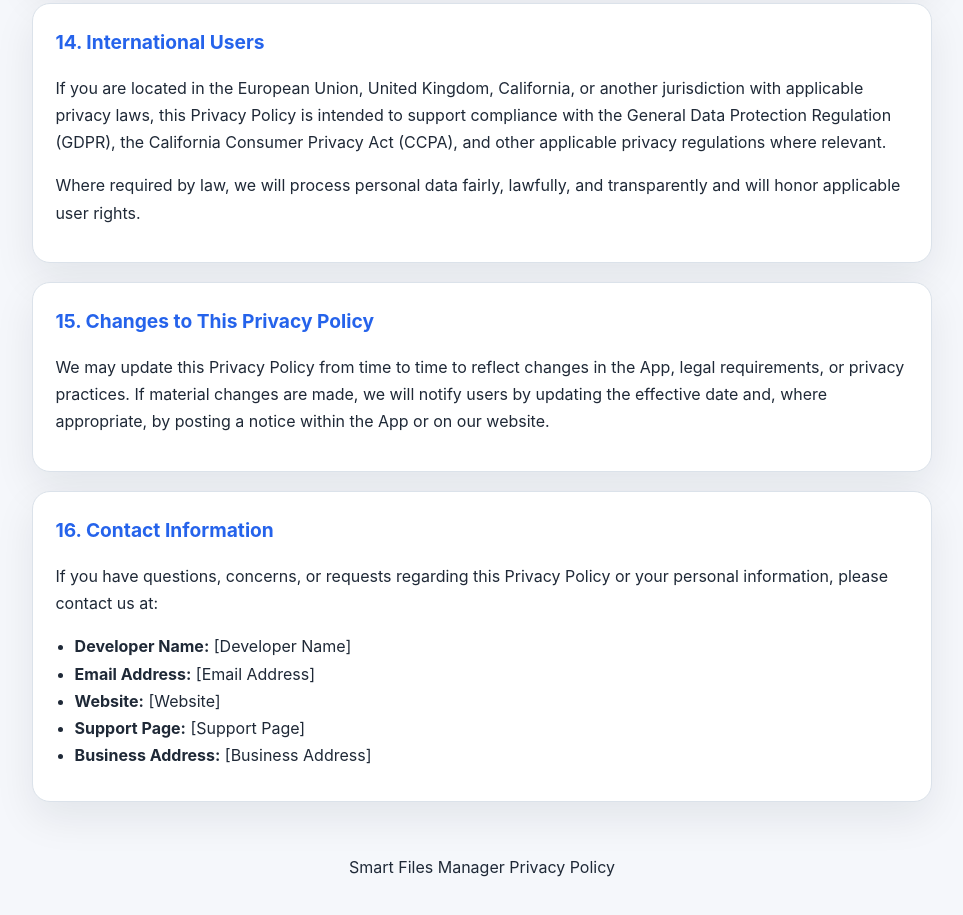
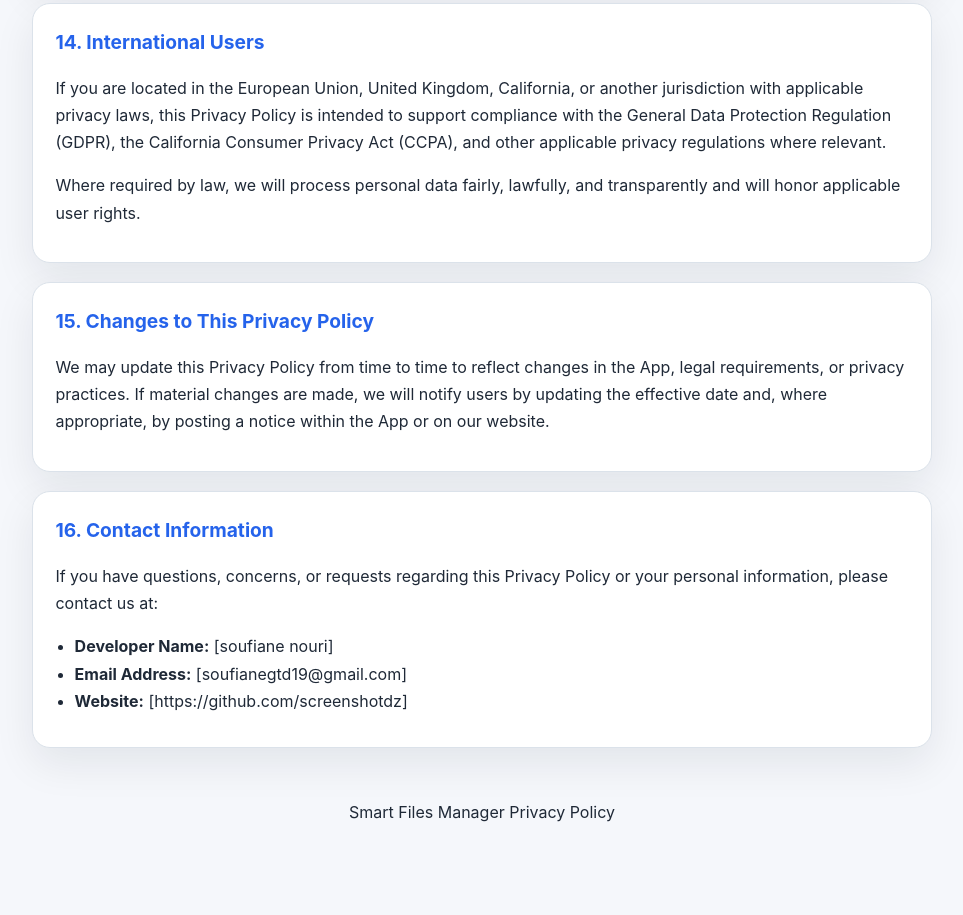
Before and after one commit to screenshotdz/privacy-policy, a plain HTML site: page index.html in a window 1280 px wide. Shown: the part 4965-5880 px from the top of the page, without its empty margins (158-1121 px from the left). After the commit the page ends 5843 px from the top, so only its background shows below. Drawn offline with Linux system fonts and the light colour scheme.

Commit message:
Update contact information in index.html

```diff
--- a/index.html
+++ b/index.html
@@ -285,11 +285,11 @@
         <h2>16. Contact Information</h2>
         <p>If you have questions, concerns, or requests regarding this Privacy Policy or your personal information, please contact us at:</p>
         <ul>
-          <li><strong>Developer Name:</strong> [Developer Name]</li>
-          <li><strong>Email Address:</strong> [Email Address]</li>
-          <li><strong>Website:</strong> [Website]</li>
-          <li><strong>Support Page:</strong> [Support Page]</li>
-          <li><strong>Business Address:</strong> [Business Address]</li>
+          <li><strong>Developer Name:</strong> [soufiane nouri]</li>
+          <li><strong>Email Address:</strong> [soufianegtd19@gmail.com]</li>
+          <li><strong>Website:</strong> [https://github.com/screenshotdz]</li>
+          <!--<li><strong>Support Page:</strong> [Support Page]</li> -->
+          <!-- <li><strong>Business Address:</strong> [Business Address]</li> -->
         </ul>
       </section>
     </article>
```
